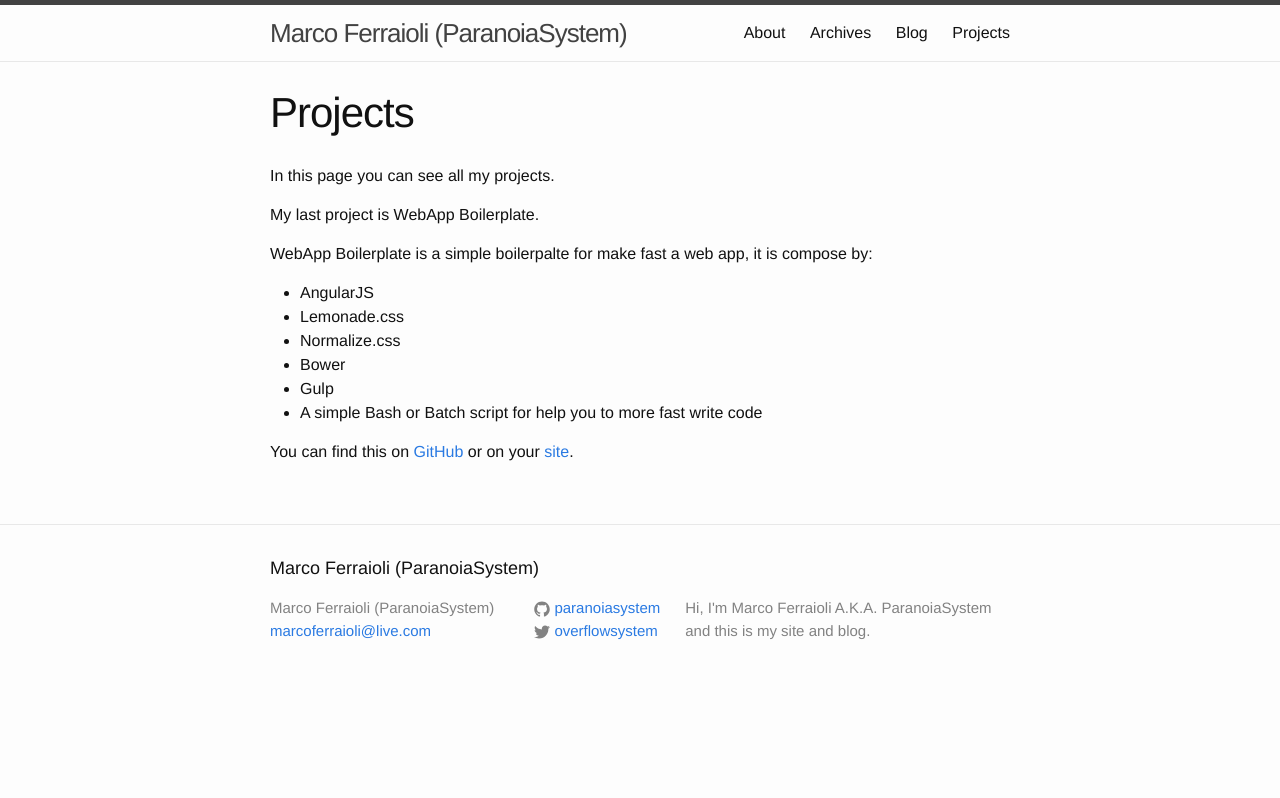
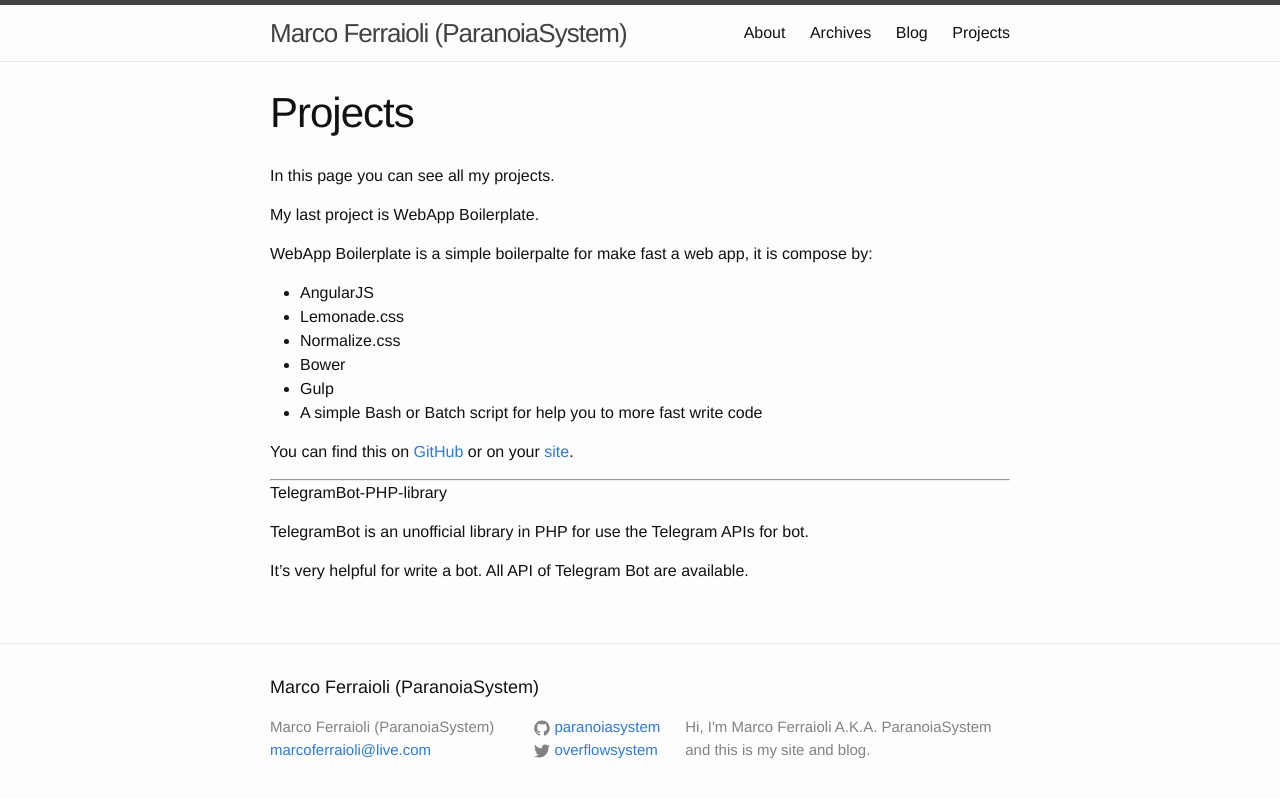
Before and after one commit to paranoiasystem/paranoiasystem.github.io_old, a Jekyll site: the page built from projects.markdown, in a window 1280 px wide. Shown: the top 798 px of the page. Built offline with Jekyll 4.4.1, drawn with Linux system fonts in a browser that asks for light colours.

Commit message:
add project

```diff
--- a/projects.markdown
+++ b/projects.markdown
@@ -18,3 +18,11 @@
 +	A simple Bash or Batch script for help you to more fast write code
 
 You can find this on [GitHub](http://github.com) or on your [site](http://marcoferraioli.com/WebApp-Boilerplate/).
+
+----
+
+TelegramBot-PHP-library
+
+TelegramBot is an unofficial library in PHP for use the Telegram APIs for bot.
+
+It's very helpful for write a bot. All API of Telegram Bot are available.
```
Also changed, not shown: README.md (added).
